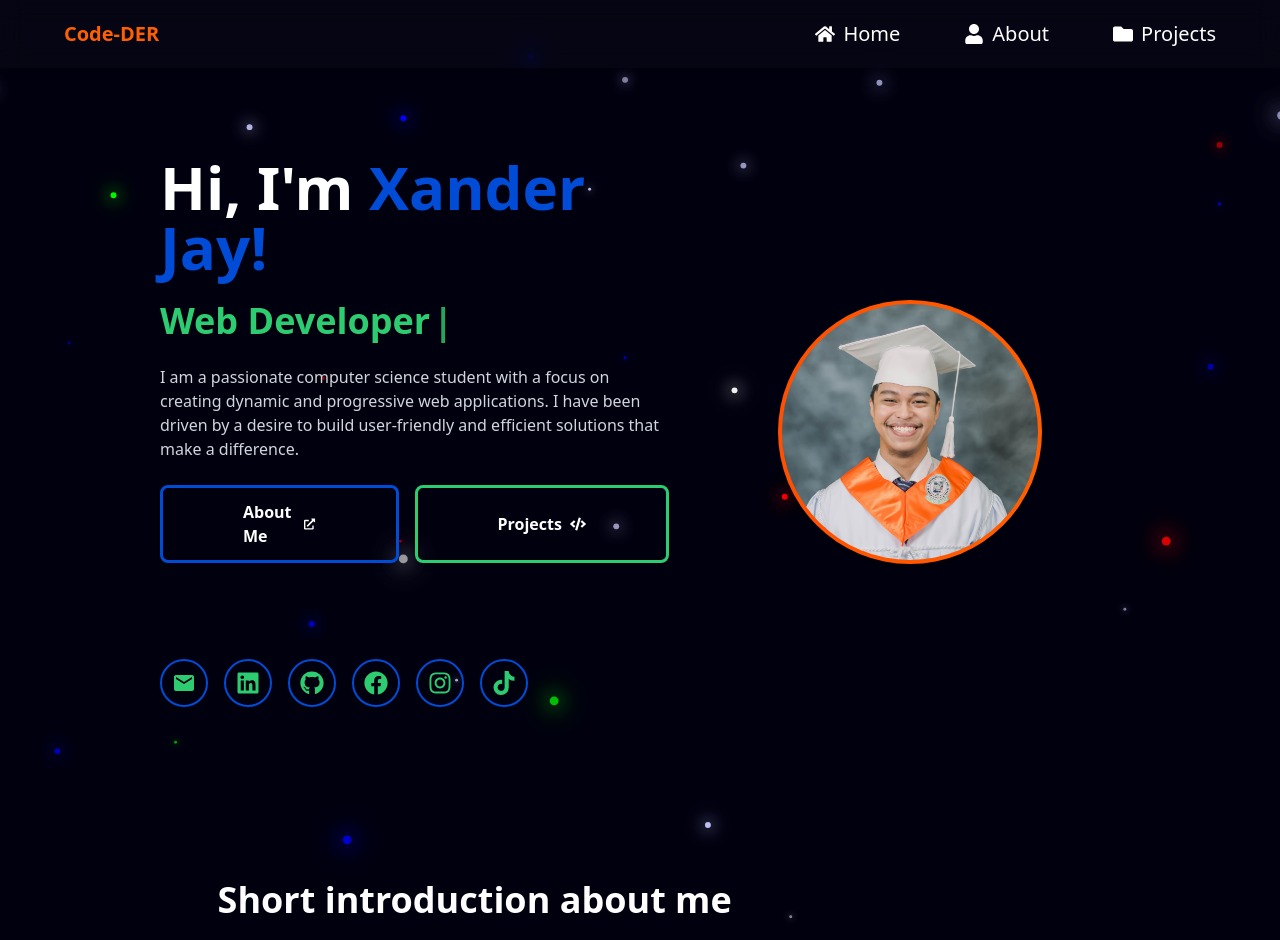
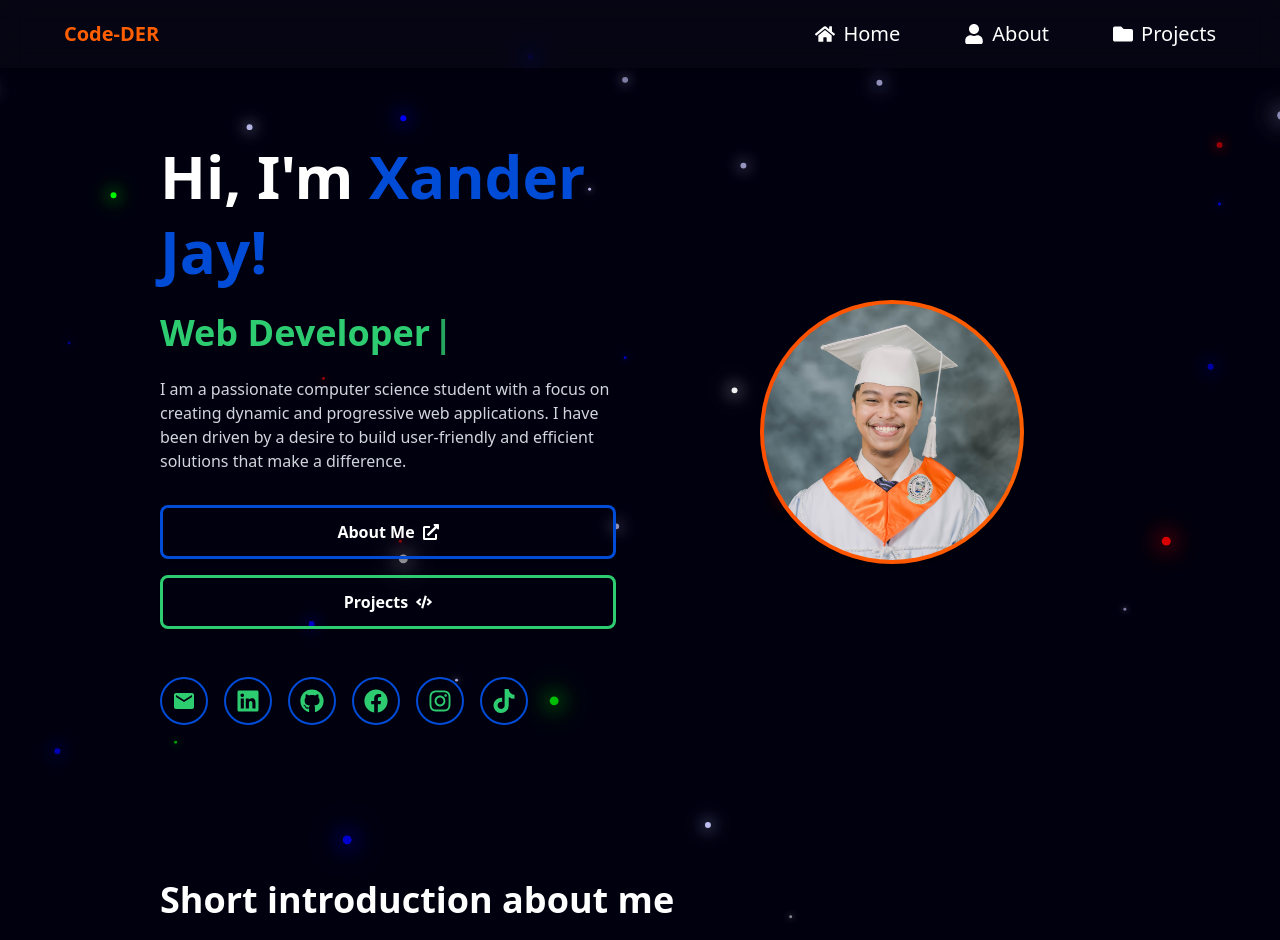
Before and after one commit to Code-DER/Xander-Jay-Cagang-Portfolio, a React (Vite) app in the folder my-portfolio/: page / in a window 1280 px wide. Shown: the top 940 px of the page. Built offline with nearby package versions, Linux system fonts and the light colour scheme; grey boxes are pictures that could not be loaded.

Commit message:
feat: made home page responsive

```diff
--- a/my-portfolio/src/components/Footer.jsx
+++ b/my-portfolio/src/components/Footer.jsx
@@ -8,7 +8,9 @@ export default function Footer() {
             transition={{ duration: 0.5 }}
             className="bottom-0 w-full z-50 bg-white/1 backdrop-blur-sm shadow-lg py-2"
         >
-            <div className="max-w-7xl mx-auto flex items-center justify-between gap-8 py-3 text-white font-medium">
+            <div className="mx-auto flex items-center justify-between flex-col gap-4 py-3 text-white font-medium
+                            xl:max-w-7xl sm:flex-row"
+            >
                 <div>
                     Created by <span className="text-[#FF5F00]">Xander Jay C. Cagang</span>
                 </div>
--- a/my-portfolio/src/components/Home.jsx
+++ b/my-portfolio/src/components/Home.jsx
@@ -9,14 +9,14 @@ export default function Home() {
         <>
             {/* Hero */}
             <motion.section
-                className="min-h-[calc(100vh-4rem)] flex-1 flex flex-col md:flex-row items-center justify-center md:justify-between text-center md:text-left gap-8 px-20"
+                className="min-h-[calc(100vh-4rem)] flex-1 flex flex-col md:flex-row items-center justify-center md:justify-between text-center md:text-left gap-12 md:px-20"
                 initial={{ opacity: 0, x: -50 }}
                 animate={{ opacity: 1, x: 0 }}
                 transition={{ duration: 0.8 }}
             >
                 {/* Text Area */}
-                <div className="flex-1">
-                    <h1 className="text-3xl md:text-6xl font-extrabold">
+                <div className="flex-1 order-2 md:order-1">
+                    <h1 className="text-3xl md:text-6xl font-extrabold leading-tight">
                         Hi, I'm{" "}
                         <span className="bg-clip-text text-[#004CD7]">
                             Xander Jay!
@@ -35,22 +35,26 @@ export default function Home() {
                             />
                         </span>
                     </h2>
-                    <p className="text-gray-300 pt-6">{portfolioData.about}</p>
-                    <div className="pt-6 flex gap-4">
+
+                    <p className="text-gray-300 pt-6 max-w-lg mx-auto md:mx-0">
+                        {portfolioData.about}
+                    </p>
+                    <div className="pt-8 flex flex-col sm:flex-grow justify-center md:justify-start gap-4">
                         <a
                             href="/about"
-                            className="flex items-center gap-2 px-20 py-3 border-3 border-[#004CD7] text-white rounded-lg font-semibold shadow-md hover:bg-[#004CD7] transition-colors"
+                            className="flex items-center justify-center gap-2 px-8 md:px-12 py-3 border-3 border-[#004CD7] text-white rounded-lg font-semibold shadow-md hover:bg-[#004CD7] transition-colors"
                         >
                             About Me <FaExternalLinkAlt />
                         </a>
                         <a
                             href="/projects"
-                            className="flex items-center gap-2 px-20 py-3 border-3 border-[#2ECC71] text-white rounded-lg font-semibold shadow-md hover:bg-[#2ECC71] transition-colors"
+                            className="flex items-center justify-center gap-2 px-8 md:px-12 py-3 border-3 border-[#2ECC71] text-white rounded-lg font-semibold shadow-md hover:bg-[#2ECC71] transition-colors"
                         >
                             Projects <FaCode />
                         </a>
                     </div>
-                    <div className="pt-24 flex gap-4">
+
+                    <div className="pt-12 md:pt-12 flex justify-center md:justify-start gap-4">
                         {Object.entries(portfolioData.socials).map(([key, social]) => {
                             const Icon = social.icon;
                             return (
@@ -72,7 +76,7 @@ export default function Home() {
 
                 {/* Image Area */}
                 <motion.div
-                    className="flex-1 flex justify-center"
+                    className="flex-1 flex justify-center order-1 md:order-2"
                     initial={{ opacity: 0, scale: 0.8 }}
                     animate={{ opacity: 1, scale: 1 }}
                     transition={{ duration: 0.8, delay: 0.6 }}
@@ -85,7 +89,7 @@ export default function Home() {
                         <motion.img
                             src={portfolioData.image}
                             alt={portfolioData.name}
-                            className="w-64 h-64 object-cover rounded-full"
+                            className="w-48 h-48 md:w-64 md:h-64 object-cover rounded-full"
                         />
                     </motion.div>
                 </motion.div>
@@ -93,17 +97,17 @@ export default function Home() {
 
             {/* Short intro */}
             <motion.section
-                className="min-h-auto flex-1 flex flex-col md:flex-row items-center justify-center md:justify-between text-center md:text-left gap-4 px-20 py-20"
+                className="min-h-auto flex-1 flex flex-col md:flex-row items-center justify-center md:justify-between text-center md:text-left gap-4 px-6 py-20 md:px-20"
                 initial={{ opacity: 0, x: -50 }}
                 animate={{ opacity: 1, x: 0 }}
                 transition={{ duration: 0.8 }}
             >
                 {/* Text Area */}
-                <div className="flex-1 basis-2/3">
-                    <h1 className="text-3xl md:text-4xl font-bold text-center">
+                <div className="flex-1 basis-full md:basis-2/3">
+                    <h1 className="text-3xl md:text-4xl font-bold md:text-left text-center">
                     Short introduction about me
                     </h1>
-                    <div className="max-w-2xl space-y-2 text-white pt-20 text-2xl">
+                    <div className="max-w-2xl space-y-2 text-white pt-10 md:pt-20 text-xl md:text-2xl mx-auto md:mx-0">
                         <p>I am currently a <span className="font-semibold text-[#004CD7]">Computer Science</span> student.</p>
                         <br/>
                         <p>I enjoy <span className="font-semibold text-[#004CD7]">web development</span> ever since I started learning it.</p>
@@ -114,7 +118,7 @@ export default function Home() {
 
                 {/* Image Area */}
                 <motion.div
-                    className="flex-1 flex justify-center basis-1/3"
+                    className="flex-1 flex justify-center basis-full md:basis-1/3 order-first md:order-last"
                     initial={{ opacity: 0, scale: 0.8 }}
                     animate={{ opacity: 1, scale: 1 }}
                     transition={{ duration: 0.8, delay: 0.6 }}
@@ -122,20 +126,20 @@ export default function Home() {
                     <motion.img
                         src={work}
                         alt="Working Sticker"
-                        className="w-72 md:w-80 h-auto drop-shadow-lg hover:scale-105 transition-transform duration-300"
+                        className="w-56 md:w-80 h-auto drop-shadow-lg hover:scale-105 transition-transform duration-300"
                     />
                 </motion.div>
             </motion.section>
 
             {/* Contacts */}
             <motion.section
-                className="flex flex-col items-center justify-center gap-6 py-16 px-20"
+                className="flex flex-col items-center justify-center gap-6 py-16 px-6 md:px-20"
                 initial={{ opacity: 0 }}
                 animate={{ opacity: 1 }}
                 transition={{ duration: 0.8 }}
             >
                 <h2 className="text-3xl font-bold text-center">Find me on</h2>
-                <div className="grid grid-cols-1 sm:grid-cols-2 md:grid-cols-3 gap-6 w-full max-w-4xl text-3xl">
+                <div className="grid grid-cols-1 sm:grid-cols-2 lg:grid-cols-3 gap-6 w-full lg:max-w-4xl">
                     {Object.entries(portfolioData.socials).map(([key, social]) => {
                         const Icon = social.icon;
                         return (
@@ -144,7 +148,7 @@ export default function Home() {
                                 href={social.url}
                                 target="_blank"
                                 rel="noreferrer"
-                                className="group flex items-center gap-3 text-lg text-gray-300 transition-all during-300 ml-12"
+                                className="group flex items-center md:justify-start gap-3 text-lg text-gray-300 transition-all during-300 ml-12"
                             >
                                 <Icon className="text-3xl transition-transform duration-300 group-hover:scale-110 group-hover:text-[#2ECC71]"/>
                                 <span className="relative group-hover:text-[#2ECC71]">
--- a/my-portfolio/vite.config.js
+++ b/my-portfolio/vite.config.js
@@ -5,4 +5,7 @@ import react from '@vitejs/plugin-react'
 // https://vite.dev/config/
 export default defineConfig({
   plugins: [react(), tailwindcss()],
+  server: {
+    host: false,
+  },
 })
```
